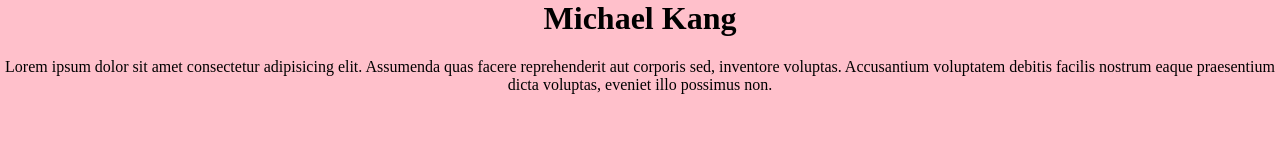
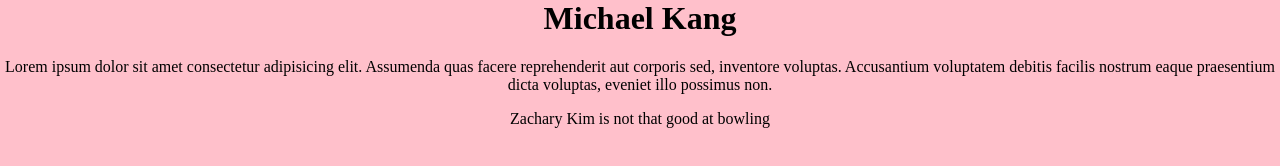
Before and after one commit to mkang2/mkang2.github.io, a plain HTML site: page index.html in a window 1280 px wide. Drawn offline with Linux system fonts and the light colour scheme.

Commit message:
Initial commit

```diff
--- a/index.html
+++ b/index.html
@@ -9,5 +9,6 @@
 <body>
     <h1>Michael Kang</h1>
     <p>Lorem ipsum dolor sit amet consectetur adipisicing elit. Assumenda quas facere reprehenderit aut corporis sed, inventore voluptas. Accusantium voluptatem debitis facilis nostrum eaque praesentium dicta voluptas, eveniet illo possimus non.</p>
+    <p>Zachary Kim is not that good at bowling</p>
 </body>
 </html>
```
